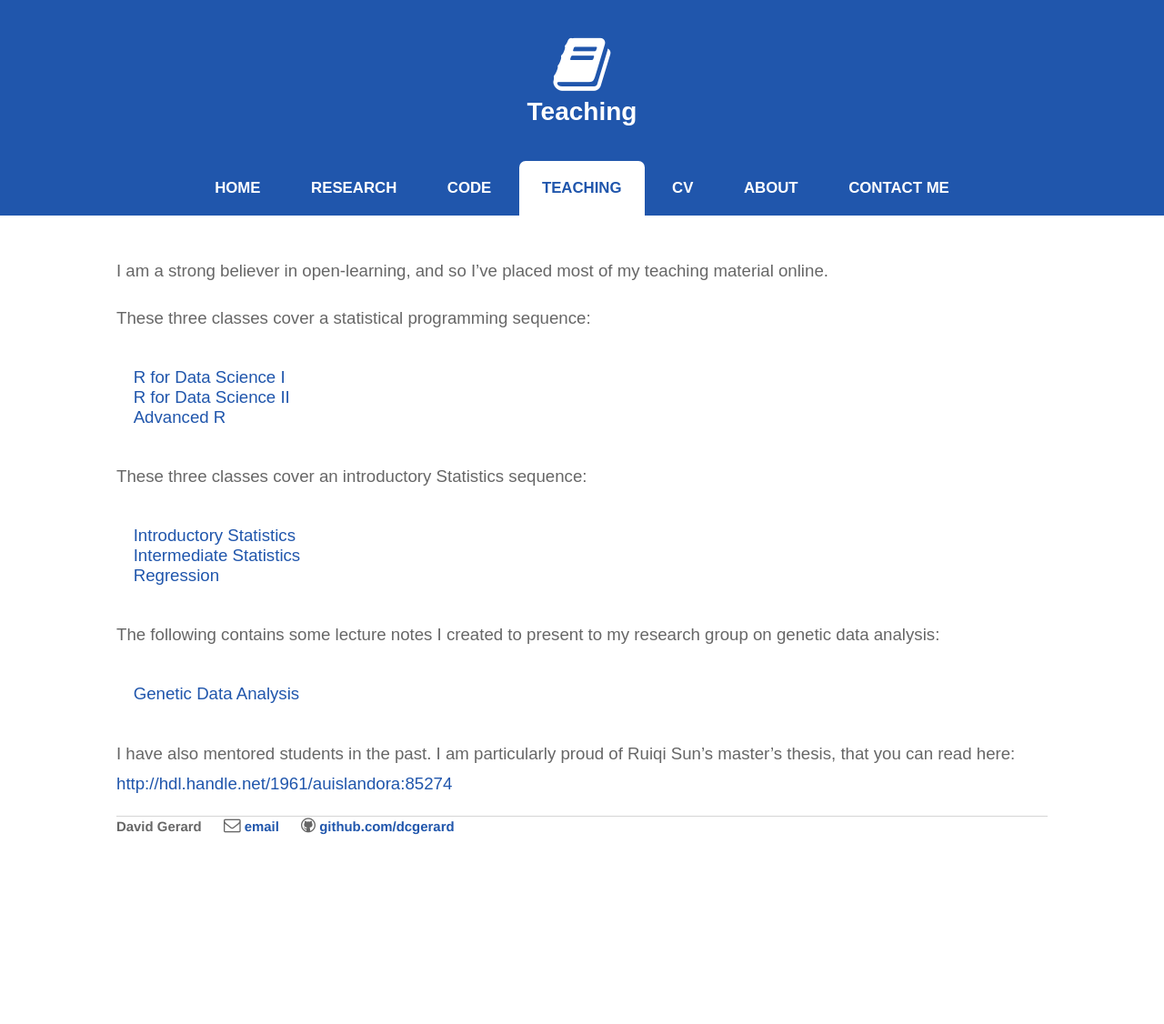
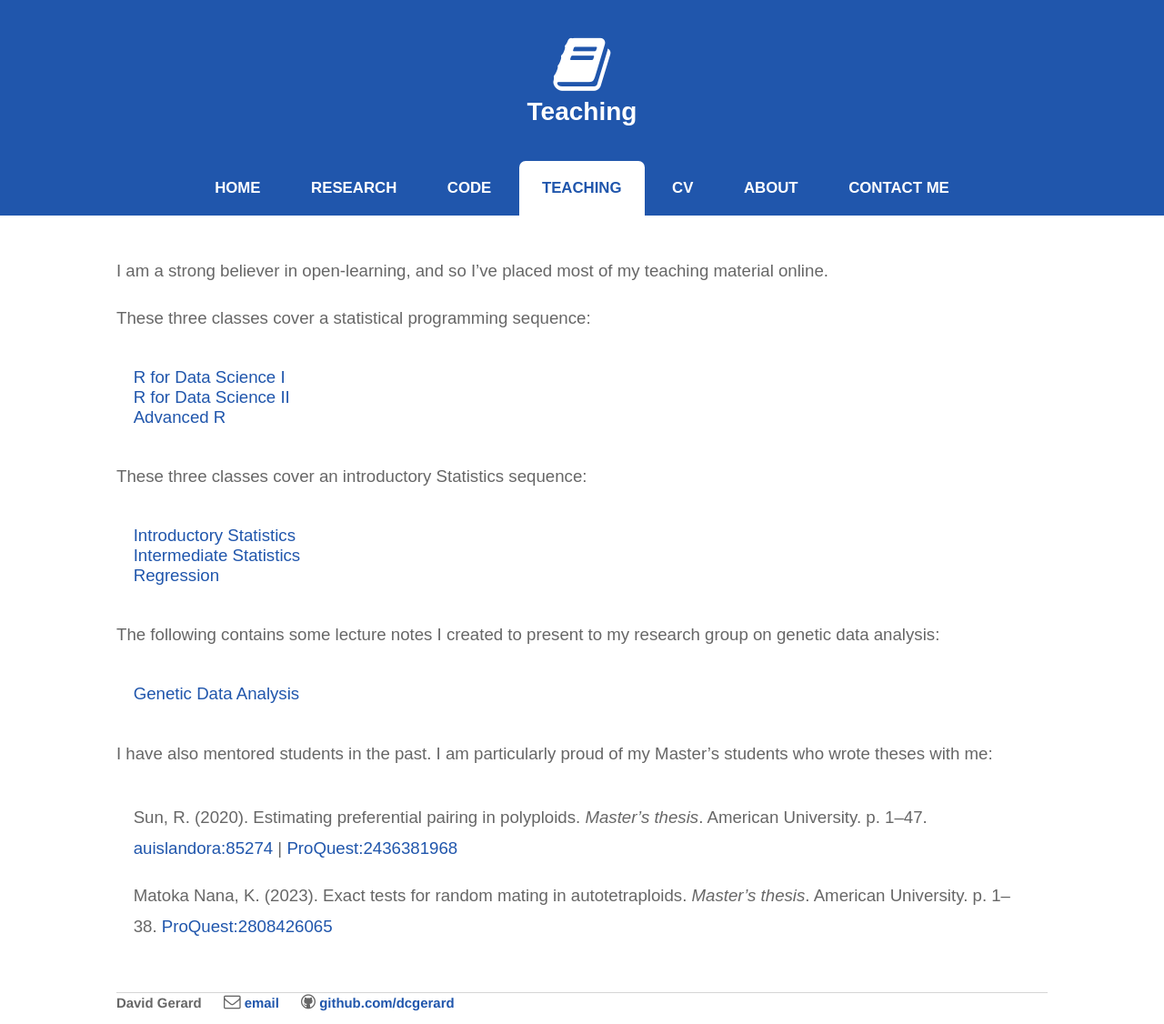
Before and after one commit to dcgerard/dcgerard.github.io, a Jekyll site: the page built from teaching/index.md, in a window 1280 px wide. Shown: the whole page at 91% size. Built offline with Jekyll 4.4.1, drawn with Linux system fonts in a browser that asks for light colours; before the commit the page ends 932 px from its top, so only the background shows below that.

Commit message:
update teaching

```diff
--- a/teaching/index.md
+++ b/teaching/index.md
@@ -22,4 +22,10 @@ The following contains some lecture notes I created to present to my research gr
 
 - [Genetic Data Analysis](https://dcgerard.github.io/gda/)
 
-I have also mentored students in the past. I am particularly proud of Ruiqi Sun's master's thesis, that you can read here: <http://hdl.handle.net/1961/auislandora:85274>
+I have also mentored students in the past. I am particularly proud of my Master's students who wrote theses with me:
+
+- Sun, R. (2020). Estimating preferential pairing in polyploids. *Master’s thesis*. American
+University. p. 1–47. [auislandora:85274](https://hdl.handle.net/1961/auislandora:85274) \| [ProQuest:2436381968](https://www.proquest.com/docview/2436381968)
+
+- Matoka Nana, K. (2023). Exact tests for random mating in autotetraploids. *Master’s thesis*.
+American University. p. 1–38. [ProQuest:2808426065](https://www.proquest.com/docview/2808426065)
```
Also changed, not shown: 1 other file.
